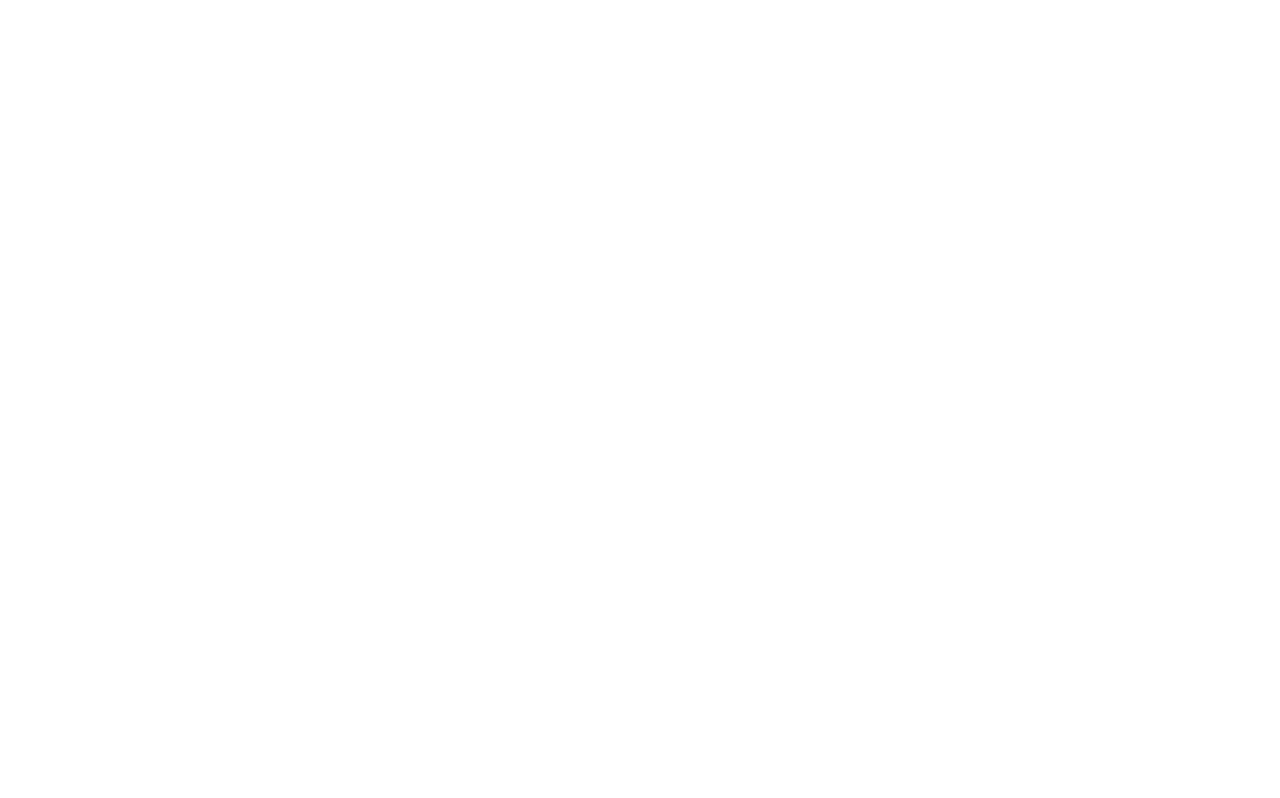
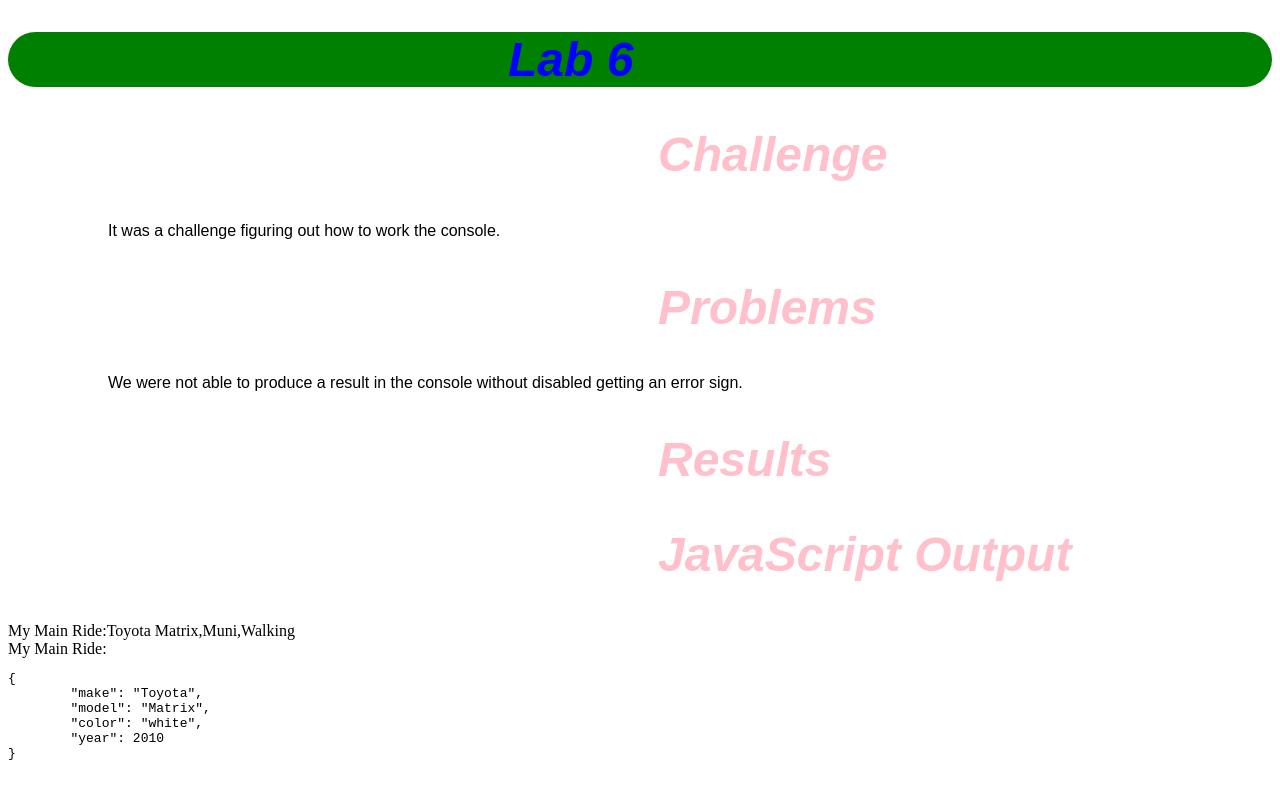
Before and after one commit to naomiwalzer/art101, a plain HTML site: page lab6/index.html in a window 1280 px wide. Drawn offline with Linux system fonts and the light colour scheme.

Commit message:
we did it

```diff
--- a/lab6/css/lab.css
+++ b/lab6/css/lab.css
@@ -0,0 +1,19 @@
+h1{
+  color: blue;
+  font-family: fantasy;
+  background-color: green;
+
+}
+
+h2{
+  color: pink;
+  font-family: fantasy;
+}
+
+h3{
+  color
+}
+
+p{
+  font-family: fantasy;
+}
--- a/lab6/index.html
+++ b/lab6/index.html
@@ -1,11 +1,29 @@
 <!DOCTYPE html>
 <html>
 <head>
-	<title>Lab X - Subject/Topic</title>
+	<title>Lab 6 - Arrays and Objects</title>
 	<link rel="stylesheet" type="text/css" href="../css/site.css">
 	<link rel="stylesheet" type="text/css" href="css/lab.css">
 </head>
 <body>
+	<div>
+		<h1>Lab 6</h1>
+		<h2>Challenge</h2>
+				<p>It was a challenge figuring out how to work the console.</p>
+		<h2>Problems</h2>
+				<p>We were not able to produce a result in the console without disabled
+				getting an error sign.</p>
+		<h2>Results</h2>
+				<p></p>
+			<h2>JavaScript Output</h2>
+				<div class=output>
+				<script src="js/lab.js"></script>
+				</div>
+
+
+
+
+
 
 </body>
 </html>
--- a/lab6/js/lab.js
+++ b/lab6/js/lab.js
@@ -0,0 +1,25 @@
+/**
+  * Author: Naomi <nwalzer@ucsc.edu>
+  * Created: 04.25.2022
+  *
+  * (c) Copyright by Blub Corp.
+  **/
+
+  //Define Variables
+  myTransport = [
+    "Toyota Matrix", "Muni", "Walking"
+    ]
+
+  myMainRide = {
+    make: "Toyota",
+    model: "Matrix",
+    color: "white",
+    year: 2010,
+
+  };
+
+
+// Outputs of variables
+document.writeln("My Main Ride:" + myTransport + "</br>");
+document.writeln("My Main Ride: <pre>",
+    JSON.stringify(myMainRide, null, '\t'), "</pre>");
```
